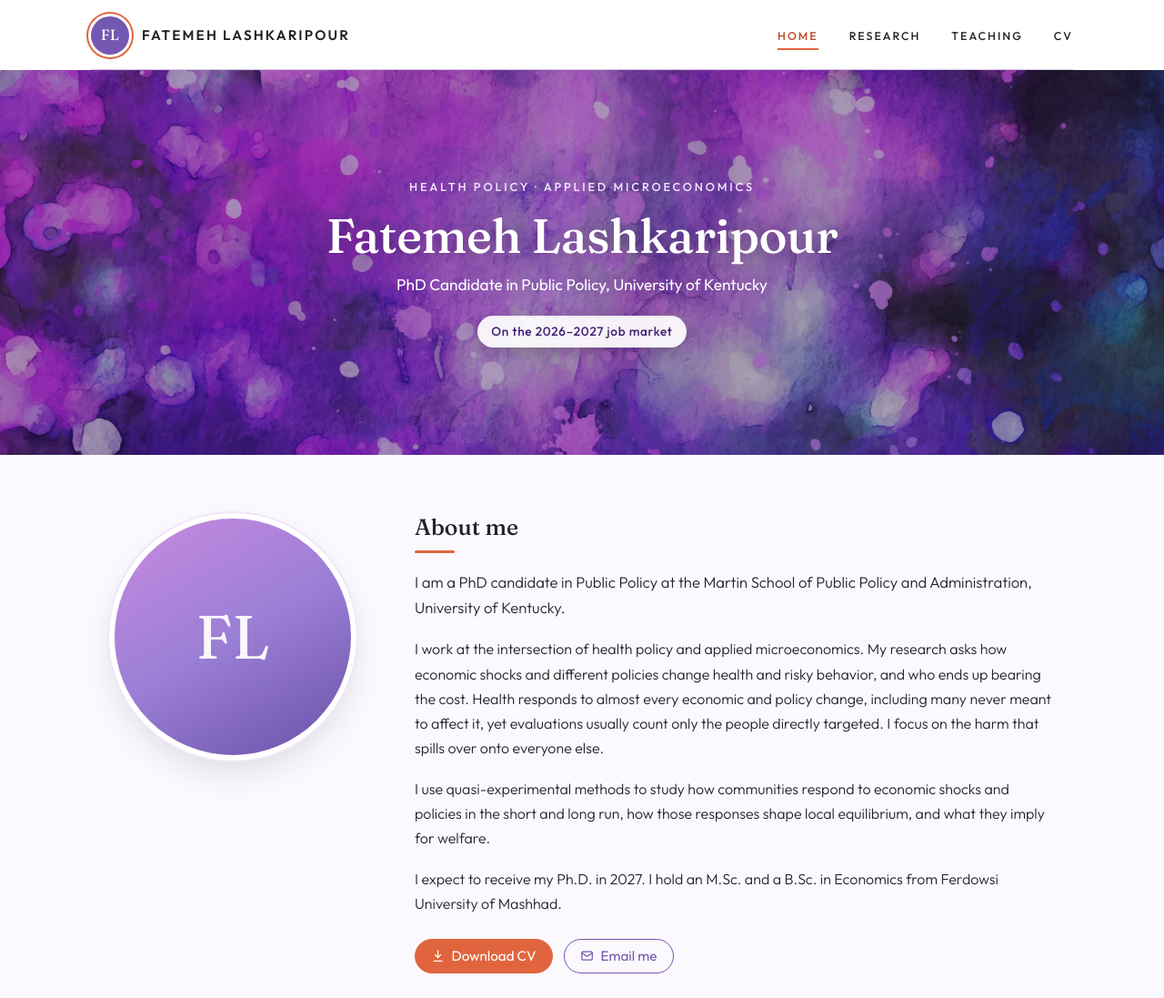
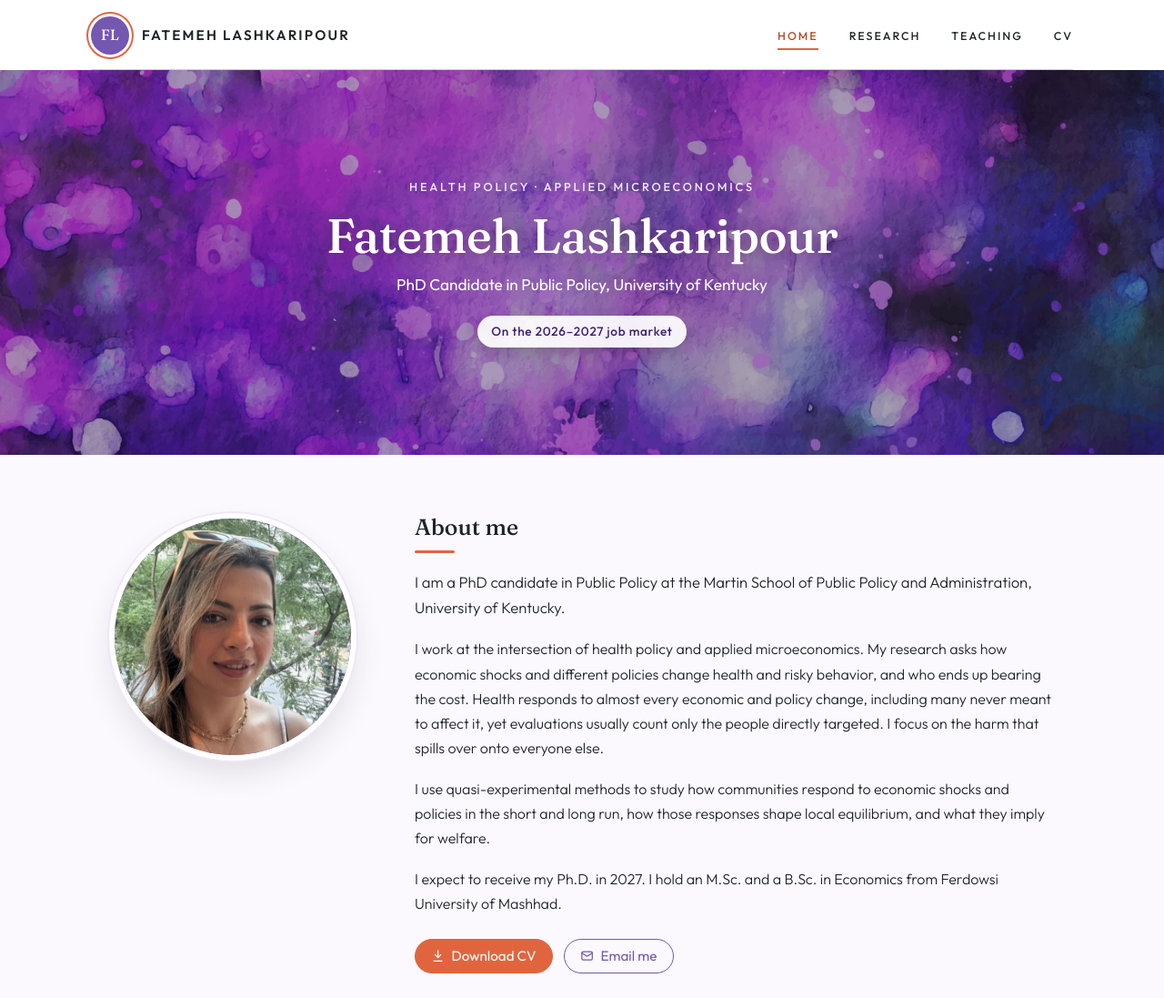
Before and after one commit to fatemehlashkaripour/fatemehlashkaripour.github.io, a plain HTML site: page index.html in a window 1280 px wide. Shown: the top 1097 px of the page at 91% size. Drawn offline with Linux system fonts and the light colour scheme.

Commit message:
Add headshot from LinkedIn profile
Co-Authored-By: Claude Opus 5.5 <noreply@anthropic.com>

```diff
--- a/index.html
+++ b/index.html
@@ -45,9 +45,9 @@
     <section class="about" aria-labelledby="about-heading">
       <!-- PHOTO: save your headshot as images/headshot.jpg (square works best).
            Until then, a circle with your initials is shown. -->
-      <div class="portrait" aria-hidden="true">
-        FL
-        <img src="images/headshot.jpg" alt="" onerror="this.remove()">
+      <div class="portrait">
+        <span aria-hidden="true">FL</span>
+        <img src="images/headshot.jpg" alt="Fatemeh Lashkaripour" width="600" height="600" onerror="this.remove()">
       </div>
 
       <div class="about-text">
```
Also changed, not shown: images/headshot.jpg (added).
